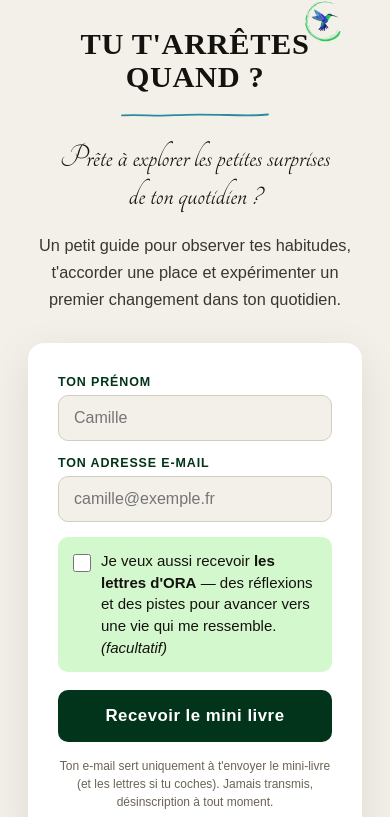
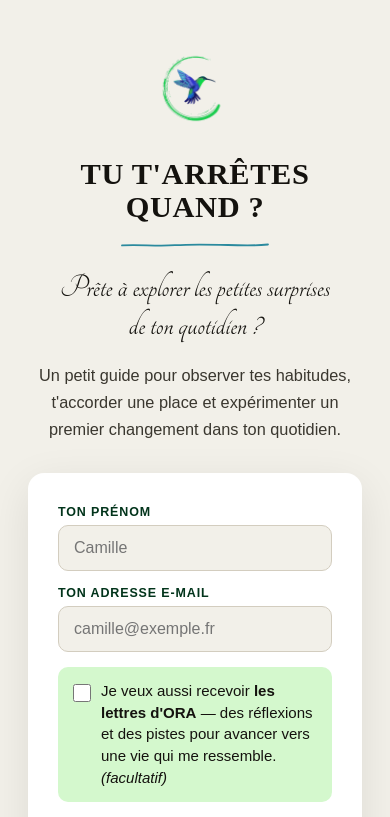
Before and after one commit to ORA-oser/minilivre, a plain HTML site: page index.html in a window 390 px wide. Shown: the top 817 px of the page. Drawn offline with Linux system fonts and the light colour scheme; a web font is replaced by a local one.

Commit message:
Centrer et agrandir le logo au-dessus du titre

```diff
--- a/index.html
+++ b/index.html
@@ -29,7 +29,7 @@ body{
 }
 .wrap{max-width:560px;width:100%;display:flex;align-items:center;justify-content:center}
 .main{flex:1;max-width:500px;text-align:center;position:relative}
-.bird{position:absolute;top:-58px;right:-16px;width:96px;opacity:.95}
+.bird{display:block;position:static;width:140px;opacity:.95;margin:0 auto 12px}
 h1{
   font-family:'Gentium Plus',serif;
   font-size:2.4rem;font-weight:700;letter-spacing:.02em;line-height:1.1;
@@ -67,7 +67,7 @@ button:disabled{opacity:.6;cursor:default}
 .sig{font-family:'Tangerine',cursive;font-size:1.9rem;color:var(--noir);margin-top:28px}
 @media (max-width:820px){
   .wrap{flex-direction:column}
-  .bird{top:-44px;right:0;width:74px}
+  .bird{width:120px;margin-bottom:10px}
   h1{font-size:1.9rem}
 }
 </style>
```
